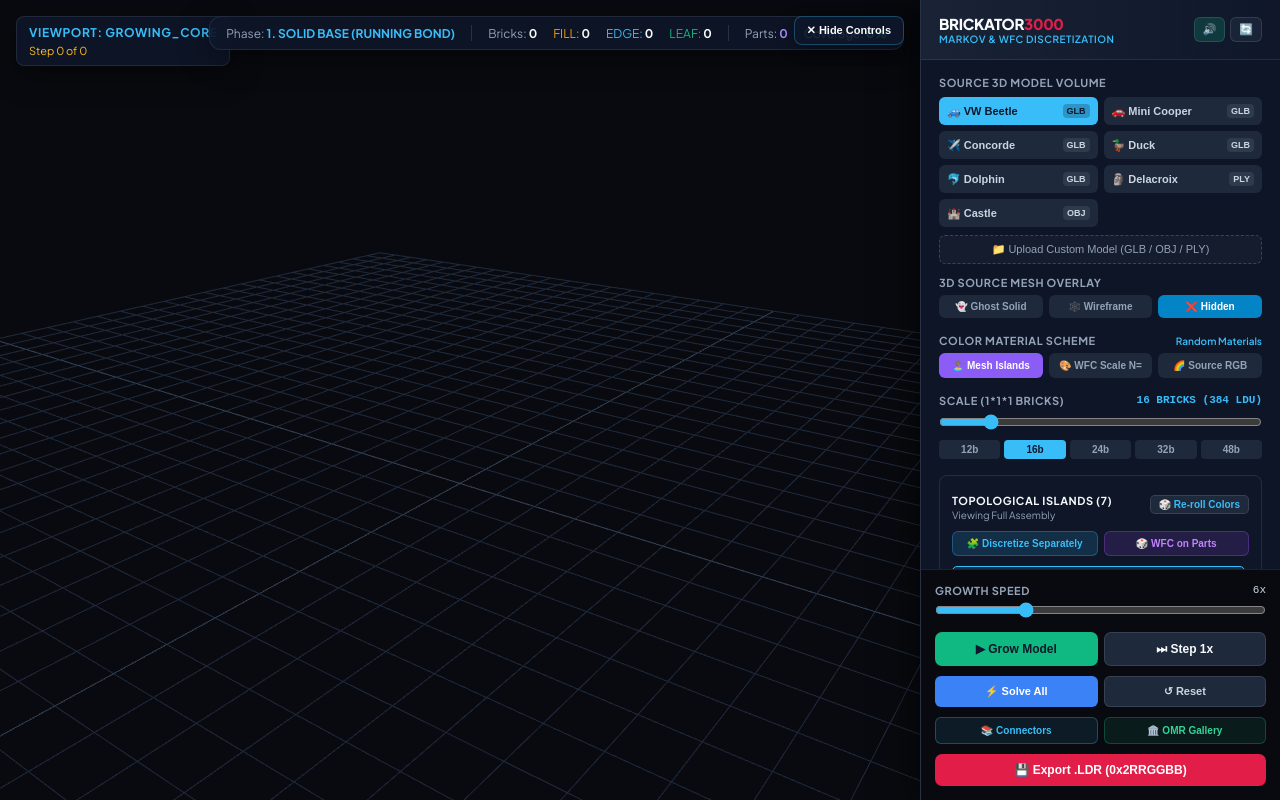
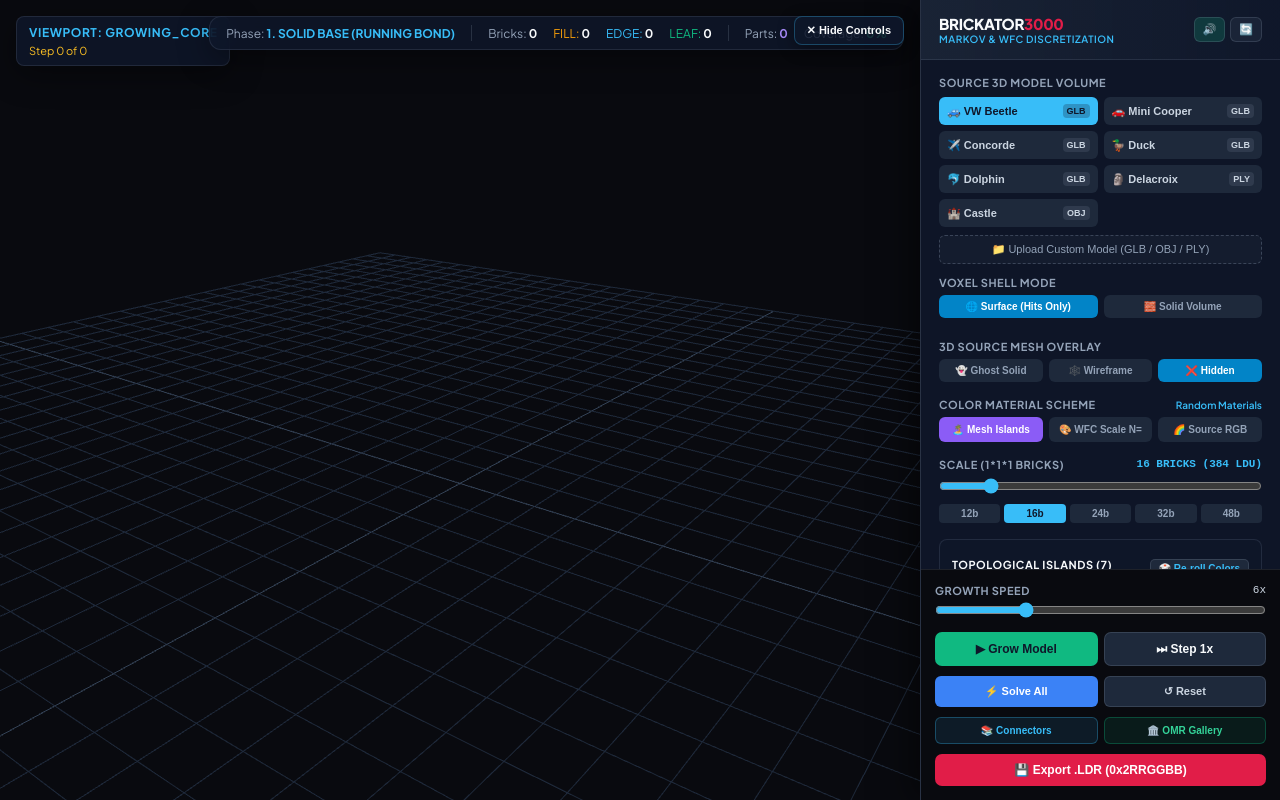
Before and after one commit to nicoptere/brickator3000, a React (Vite) app in the folder markov/: page / in a window 1280 px wide. Built offline with nearby package versions, Linux system fonts and the light colour scheme; no server answers.

Commit message:
feat(voxelizer): direct triangle surface voxelization to eliminate wheel arch occlusion

```diff
--- a/markov/src/components/ControlPanel.tsx
+++ b/markov/src/components/ControlPanel.tsx
@@ -196,6 +196,8 @@ export const ControlPanel: React.FC<ControlPanelProps> = ({
           onFileUpload={onFileUpload}
           sourceMeshMode={sourceMeshMode}
           onChangeSourceMeshMode={onChangeSourceMeshMode}
+          voxelizeMode={options.voxelizeMode || 'surface'}
+          onChangeVoxelizeMode={(m) => onChangeOptions({ voxelizeMode: m })}
           isLoading={isLoading}
         />
 
--- a/markov/src/components/MarkovStudio.tsx
+++ b/markov/src/components/MarkovStudio.tsx
@@ -87,7 +87,8 @@ export const MarkovStudio: React.FC = () => {
     enableStudlessTopFinish: true,
     directRGBSampling: true,
     batchStepSize: 16,
-    colorMode: 'island_components'
+    colorMode: 'island_components',
+    voxelizeMode: 'surface'
   });
 
   const [stats, setStats] = useState({
@@ -122,7 +123,8 @@ export const MarkovStudio: React.FC = () => {
 
         setLoadingMessage('Voxelizing into 1*1*1 bricks & isolating mesh components...');
         const newGrid = MeshVoxelizer.voxelizeObject(modelObj, {
-          targetHeightBricks: heightBricks
+          targetHeightBricks: heightBricks,
+          voxelizeMode: opts.voxelizeMode || 'surface'
         });
 
         const newEngine = new MarkovCoreGrowingEngine(newGrid, opts);
@@ -144,7 +146,10 @@ export const MarkovStudio: React.FC = () => {
       } catch (err: any) {
         console.error('Failed to initialize model:', err);
         const fallbackObj = MeshVoxelizer.createSampleModel('car');
-        const newGrid = MeshVoxelizer.voxelizeObject(fallbackObj, { targetHeightBricks: heightBricks });
+        const newGrid = MeshVoxelizer.voxelizeObject(fallbackObj, {
+          targetHeightBricks: heightBricks,
+          voxelizeMode: opts.voxelizeMode || 'surface'
+        });
         const newEngine = new MarkovCoreGrowingEngine(newGrid, opts);
         setSourceModel(fallbackObj);
         setGrid(newGrid);
--- a/markov/src/components/controls/ModelSelector.tsx
+++ b/markov/src/components/controls/ModelSelector.tsx
@@ -11,6 +11,8 @@ interface ModelSelectorProps {
   onFileUpload: (file: File) => void;
   sourceMeshMode: SourceMeshMode;
   onChangeSourceMeshMode: (m: SourceMeshMode) => void;
+  voxelizeMode?: 'surface' | 'solid';
+  onChangeVoxelizeMode?: (m: 'surface' | 'solid') => void;
   isLoading: boolean;
 }
 
@@ -20,6 +22,8 @@ export const ModelSelector: React.FC<ModelSelectorProps> = ({
   onFileUpload,
   sourceMeshMode,
   onChangeSourceMeshMode,
+  voxelizeMode = 'surface',
+  onChangeVoxelizeMode,
   isLoading
 }) => {
   const fileInputRef = useRef<HTMLInputElement>(null);
@@ -113,6 +117,47 @@ export const ModelSelector: React.FC<ModelSelectorProps> = ({
         />
       </div>
 
+      {onChangeVoxelizeMode && (
+        <div>
+          <label
+            style={{
+              fontSize: 11,
+              fontWeight: 700,
+              color: '#94a3b8',
+              textTransform: 'uppercase',
+              letterSpacing: '0.05em',
+              display: 'block',
+              marginBottom: 6
+            }}
+          >
+            Voxel Shell Mode
+          </label>
+          <div style={{ display: 'grid', gridTemplateColumns: 'repeat(2, 1fr)', gap: 6, marginBottom: 10 }}>
+            {[
+              { id: 'surface', label: '🌐 Surface (Hits Only)' },
+              { id: 'solid', label: '🧱 Solid Volume' }
+            ].map((vm) => (
+              <button
+                key={vm.id}
+                onClick={() => onChangeVoxelizeMode(vm.id as 'surface' | 'solid')}
+                style={{
+                  padding: '6px 4px',
+                  borderRadius: 6,
+                  border: 'none',
+                  fontSize: 10,
+                  fontWeight: 600,
+                  cursor: 'pointer',
+                  backgroundColor: voxelizeMode === vm.id ? '#0284c7' : '#1e293b',
+                  color: voxelizeMode === vm.id ? '#ffffff' : '#94a3b8'
+                }}
+              >
+                {vm.label}
+              </button>
+            ))}
+          </div>
+        </div>
+      )}
+
       <div>
         <label
           style={{
--- a/markov/src/engine/meshVoxelizer.ts
+++ b/markov/src/engine/meshVoxelizer.ts
@@ -28,6 +28,7 @@ export interface VoxelizerOptions {
   pitchLDU?: number; // 20 LDU = 1 stud
   brickHeightLDU?: number; // 24 LDU = 1 brick (1*1*1 brick height)
   plateHeightLDU?: number; // 8 LDU = 1 plate (for legacy compatibility)
+  voxelizeMode?: 'surface' | 'solid'; // 'surface' = only voxels that hit/contain mesh surface (default); 'solid' = volumetric solid filling
 }
 
 // Standard official LEGO palette for fallback color code mapping
@@ -846,11 +847,121 @@ export class MeshVoxelizer {
     const centerX = minGeom.x + 0.5 * size.x;
     const centerZ = minGeom.z + 0.5 * size.z;
 
-    // Phase 1: If multiple islands are detected, voxelize each isolated component separately
-    if (islands.length > 1) {
+    const voxelizeMode = options.voxelizeMode || 'surface';
+
+    if (voxelizeMode === 'surface') {
+      // Direct Triangle Surface Voxelization:
+      // Preserves ONLY the voxels that hit/contain the mesh surface.
+      // Eliminates occlusion: prevents open shells (car body, fenders) from extruding
+      // solid blocks downwards over wheel wells, chassis gaps, or windows.
+      const stepSize = studPitchLDU * invScale * 0.45;
+      const vA = new THREE.Vector3();
+      const vB = new THREE.Vector3();
+      const vC = new THREE.Vector3();
+      const uvA = new THREE.Vector2();
+      const uvB = new THREE.Vector2();
+      const uvC = new THREE.Vector2();
+      const edge1 = new THREE.Vector3();
+      const edge2 = new THREE.Vector3();
+      const sampleP = new THREE.Vector3();
+
       for (const isl of islands) {
         isl.mesh.updateMatrixWorld(true);
-        const islBbox = isl.bbox;
+        const geom = isl.geometry;
+        const pos = geom.attributes.position;
+        const norm = geom.attributes.normal;
+        const col = geom.attributes.color;
+        const uv = geom.attributes.uv;
+
+        // Texture map if available on child mesh
+        let decodedTex: any = null;
+        object.traverse((c) => {
+          if ((c as any).userData?.decodedTexture && !decodedTex) {
+            decodedTex = (c as any).userData.decodedTexture;
+          }
+        });
+
+        for (let i = 0; i < pos.count; i += 3) {
+          vA.set(pos.getX(i), pos.getY(i), pos.getZ(i));
+          vB.set(pos.getX(i + 1), pos.getY(i + 1), pos.getZ(i + 1));
+          vC.set(pos.getX(i + 2), pos.getY(i + 2), pos.getZ(i + 2));
+
+          edge1.subVectors(vB, vA);
+          edge2.subVectors(vC, vA);
+
+          const len1 = edge1.length();
+          const len2 = edge2.length();
+          const steps1 = Math.max(1, Math.ceil(len1 / stepSize));
+          const steps2 = Math.max(1, Math.ceil(len2 / stepSize));
+
+          let nX = 0, nY = 1, nZ = 0;
+          if (norm) {
+            nX = (norm.getX(i) + norm.getX(i + 1) + norm.getX(i + 2)) / 3;
+            nY = (norm.getY(i) + norm.getY(i + 1) + norm.getY(i + 2)) / 3;
+            nZ = (norm.getZ(i) + norm.getZ(i + 1) + norm.getZ(i + 2)) / 3;
+          }
+
+          if (uv) {
+            uvA.set(uv.getX(i), uv.getY(i));
+            uvB.set(uv.getX(i + 1), uv.getY(i + 1));
+            uvC.set(uv.getX(i + 2), uv.getY(i + 2));
+          }
+
+          for (let u = 0; u <= steps1; u++) {
+            const fu = u / steps1;
+            for (let v = 0; v <= steps2; v++) {
+              const fv = v / steps2;
+              if (fu + fv > 1.0) continue;
+
+              sampleP.copy(vA).addScaledVector(edge1, fu).addScaledVector(edge2, fv);
+
+              const gridX = Math.floor(((sampleP.x - centerX) / (studPitchLDU * invScale)) + numStudsX * 0.5);
+              const gridZ = Math.floor(((sampleP.z - centerZ) / (studPitchLDU * invScale)) + numStudsZ * 0.5);
+              const gridY = Math.floor(((sampleP.y - minGeom.y) * scaleFactor) / brickHeightLDU);
+
+              if (gridX >= 0 && gridX < numStudsX && gridZ >= 0 && gridZ < numStudsZ && gridY >= 0 && gridY < numPlatesY) {
+                const cell = grid[gridX][gridZ][gridY];
+                if (!cell.occupied) {
+                  cell.occupied = true;
+                  occupiedCount++;
+                  cell.islandId = isl.id;
+                  cell.islandColorHex = isl.colorHex;
+                  cell.colorHex = isl.colorHex;
+                  cell.colorName = isl.name;
+                  cell.normal = [nX, nY, nZ];
+
+                  // Direct color sampling if vertex colors exist
+                  if (col) {
+                    const fw = 1.0 - fu - fv;
+                    const r = fw * col.getX(i) + fu * col.getX(i + 1) + fv * col.getX(i + 2);
+                    const g = fw * col.getY(i) + fu * col.getY(i + 1) + fv * col.getY(i + 2);
+                    const b = fw * col.getZ(i) + fu * col.getZ(i + 1) + fv * col.getZ(i + 2);
+                    const toHex = (c: number) => Math.round(Math.min(1, Math.max(0, c)) * 255).toString(16).padStart(2, '0');
+                    cell.colorHex = `#${toHex(r)}${toHex(g)}${toHex(b)}`;
+                  } else if (decodedTex && uv) {
+                    const fw = 1.0 - fu - fv;
+                    const curU = fw * uvA.x + fu * uvB.x + fv * uvC.x;
+                    const curV = fw * uvA.y + fu * uvB.y + fv * uvC.y;
+                    const px = Math.min(decodedTex.width - 1, Math.max(0, Math.floor(((curU % 1 + 1) % 1) * decodedTex.width)));
+                    const py = Math.min(decodedTex.height - 1, Math.max(0, Math.floor((1 - ((curV % 1 + 1) % 1)) * decodedTex.height)));
+                    const idx = (py * decodedTex.width + px) * 4;
+                    if (decodedTex.pixels[idx + 3] > 20) {
+                      const toHex = (c: number) => c.toString(16).padStart(2, '0');
+                      cell.colorHex = `#${toHex(decodedTex.pixels[idx])}${toHex(decodedTex.pixels[idx + 1])}${toHex(decodedTex.pixels[idx + 2])}`;
+                    }
+                  }
+                }
+              }
+            }
+          }
+        }
+      }
+    } else {
+      // Phase 1: If multiple islands are detected, voxelize each isolated component separately
+      if (islands.length > 1) {
+        for (const isl of islands) {
+          isl.mesh.updateMatrixWorld(true);
+          const islBbox = isl.bbox;
 
         const minX = Math.max(0, Math.floor(((islBbox.min.x - centerX) / (studPitchLDU * invScale)) + numStudsX * 0.5));
         const maxX = Math.min(numStudsX - 1, Math.ceil(((islBbox.max.x - centerX) / (studPitchLDU * invScale)) + numStudsX * 0.5));
@@ -1018,6 +1129,7 @@ export class MeshVoxelizer {
         }
       }
     }
+  }
 
     // Robust Fallback if raycasting caught no hits
     if (occupiedCount === 0) {
--- a/markov/src/engine/types.ts
+++ b/markov/src/engine/types.ts
@@ -191,6 +191,7 @@ export interface MarkovEngineOptions {
   targetHeightPlates?: number;
   targetHeightBricks?: number;
   colorMode?: 'actual' | 'wfc_hierarchy' | 'island_components';
+  voxelizeMode?: 'surface' | 'solid'; // 'surface' = voxels that hit/contain mesh surface (default); 'solid' = volumetric solid filling
   numHeads?: number; // Number of parallel Growth Heads (1 to 16, default: 4)
   batchStepSize?: number; // Number of placements per tick
 }
```
